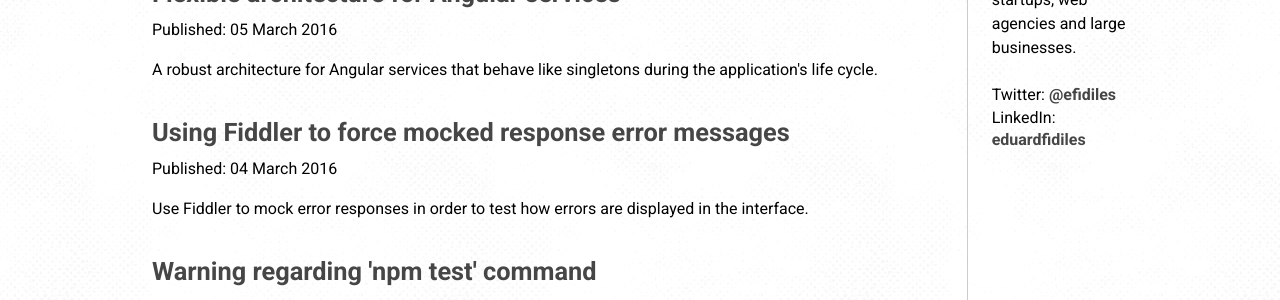
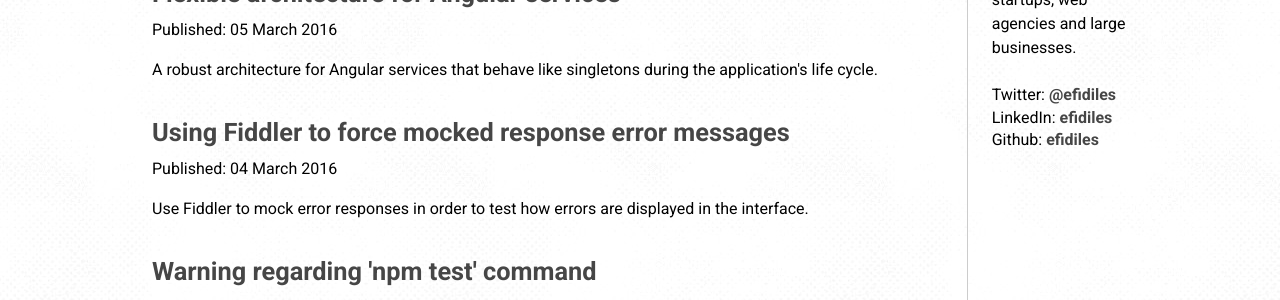
Before and after one commit to efidiles/efidiles.github.io, a Jekyll site: the page built from index.html, in a window 1280 px wide and 900 px high. Shown: the part 436-736 px from the top of the window. Built offline with Jekyll 4.4.1, drawn with Linux system fonts in a browser that asks for light colours; nearby versions of some CDN libraries; the list of posts is cut into pages by our own code.

Commit message:
Update social media in sidebar

```diff
--- a/_includes/_aside.html
+++ b/_includes/_aside.html
@@ -4,6 +4,7 @@
     <p>and I freelance for individuals, startups, web agencies and large businesses.</p>
     <ul>
         <li>Twitter: <a href="https://twitter.com/efidiles" target="_blank">@efidiles</a></li>
-        <li>LinkedIn: <a href="https://uk.linkedin.com/in/eduardfidiles" target="_blank">eduardfidiles</a></li>
+        <li>LinkedIn: <a href="https://www.linkedin.com/in/efidiles" target="_blank">efidiles</a></li>
+        <li>Github: <a href="https://github.com/efidiles" target="_blank">efidiles</a></li>
     </ul>
 </aside>
```
